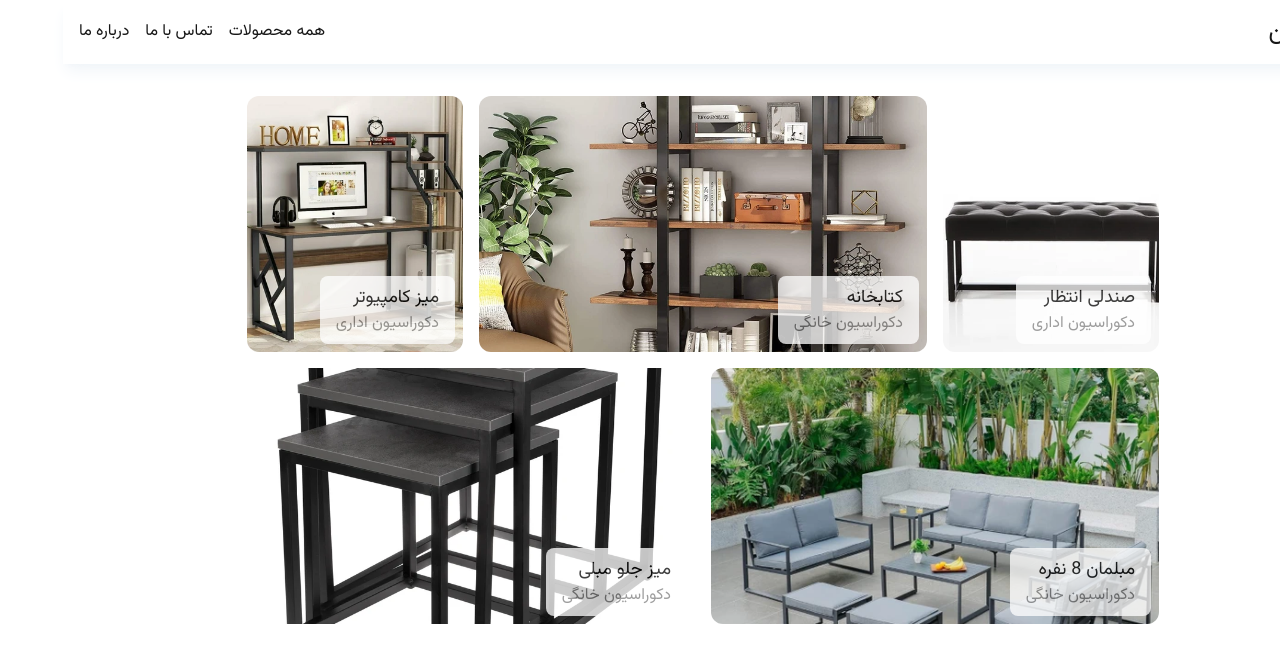
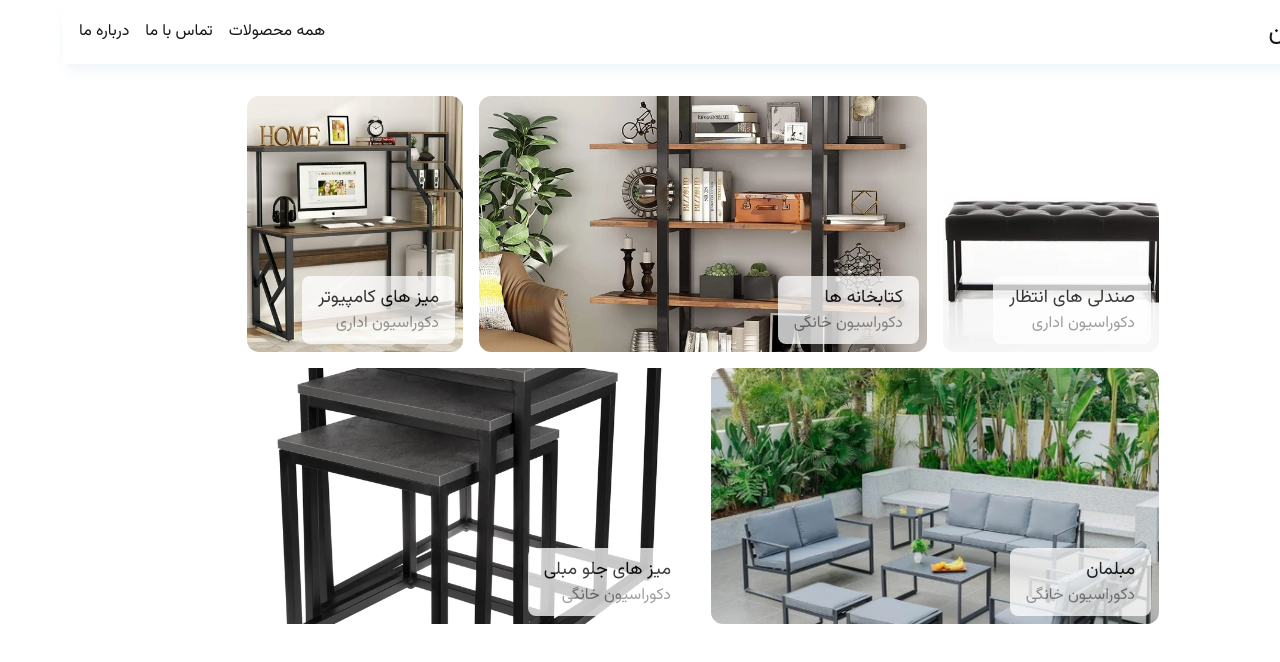
Before and after one commit to reza-kelidari/woodin, a Next.js app: page / in a window 1280 px wide. Shown: the top 662 px of the page. Built offline with nearby package versions, Linux system fonts and the light colour scheme.

Commit message:
Improving Header

```diff
--- a/app/components/Header/index.tsx
+++ b/app/components/Header/index.tsx
@@ -1,99 +1,51 @@
 import Image from "next/image";
 import React from "react";
+import { ItemType } from "../types";
+import Product from "@/components/Product";
 
 export default function Header() {
+  const items: ItemType[] = [
+    {
+      name: "صندلی های انتظار",
+      category: "دکوراسیون اداری",
+      image: "/paf-1.webp",
+    },
+    {
+      name: "کتابخانه ها",
+      category: "دکوراسیون خانگی",
+      image: "/book-shelf-1.webp",
+      className: "sm:col-start-2 sm:col-end-4 max-sm:order-first",
+    },
+    {
+      name: "میز های کامپیوتر",
+      category: "دکوراسیون اداری",
+      image: "/pc-desk-1.webp",
+    },
+    {
+      name: "مبلمان",
+      category: "دکوراسیون خانگی",
+      image: "/furniture-1.webp",
+      className: "sm:col-span-2",
+    },
+    {
+      name: "میز های جلو مبلی",
+      image: "/mini-table-1.webp",
+      category: "دکوراسیون خانگی",
+      className: "sm:col-span-2",
+    },
+  ];
+
   return (
     <header className="w-full lg:w-3/4 2xl:w-7/12 grid grid-cols-4 gap-4 max-sm:grid-cols-1">
-      <a
-        href="#"
-        className="relative rounded-xl overflow-hidden sm:hover:shadow-lg transition-all group"
-      >
-        <Image
-          src="/paf-1.webp"
-          alt="Paf"
-          height={250}
-          width={500}
-          className="w-full h-48 md:h-64 object-cover group-hover:scale-110 transition-all group"
+      {items.map((item, index) => (
+        <Product
+          key={index}
+          name={item.name}
+          image={item.image}
+          category={item.category}
+          className={item.className}
         />
-        <div className="absolute right-2 bottom-2 bg-white dark:bg-zinc-900 py-2 px-4 rounded-lg group-hover:opacity-50 transition-all opacity-75">
-          <h3 className="text-lg text-black dark:text-white">صندلی انتظار</h3>
-          <h4 className="text-md opacity-50 text-black dark:text-white">
-            دکوراسیون اداری
-          </h4>
-        </div>
-      </a>
-      <a
-        href="#"
-        className="sm:col-start-2 sm:col-end-4 relative rounded-xl overflow-hidden order-first sm:order-none sm:hover:shadow-lg transition-all group"
-      >
-        <Image
-          src="/book-shelf-1.webp"
-          alt="Furniture"
-          height={250}
-          width={500}
-          className="w-full h-48 md:h-64 object-cover group-hover:scale-110 transition-all group"
-        />
-        <div className="absolute right-2 bottom-2 bg-white dark:bg-zinc-900 py-2 px-4 rounded-lg group-hover:opacity-50 transition-all opacity-75">
-          <h3 className="text-lg text-black dark:text-white">کتابخانه</h3>
-          <h4 className="text-md opacity-50 text-black dark:text-white">
-            دکوراسیون خانگی
-          </h4>
-        </div>
-      </a>
-      <a
-        href="#"
-        className="relative rounded-xl overflow-hidden sm:hover:shadow-lg transition-all group"
-      >
-        <Image
-          src="/pc-desk-1.webp"
-          alt="PC Desk"
-          height={250}
-          width={500}
-          className="w-full h-48 md:h-64 object-cover group-hover:scale-110 transition-all group"
-        />
-        <div className="absolute right-2 bottom-2 bg-white dark:bg-zinc-900 py-2 px-4 rounded-lg group-hover:opacity-50 transition-all opacity-75">
-          <h3 className="text-lg text-black dark:text-white">میز کامپیوتر</h3>
-          <h4 className="text-md opacity-50 text-black dark:text-white">
-            دکوراسیون اداری
-          </h4>
-        </div>
-      </a>
-      <a
-        href="#"
-        className="sm:col-span-2 relative rounded-xl overflow-hidden sm:hover:shadow-lg transition-all group"
-      >
-        <Image
-          src="/furniture-1.webp"
-          alt="Furniture"
-          height={250}
-          width={500}
-          className="w-full h-48 md:h-64 object-cover group-hover:scale-110 transition-all group"
-        />
-        <div className="absolute right-2 bottom-2 bg-white dark:bg-zinc-900 py-2 px-4 rounded-lg group-hover:opacity-50 transition-all opacity-75">
-          <h3 className="text-lg text-black dark:text-white">مبلمان 8 نفره</h3>
-          <h4 className="text-md opacity-50 text-black dark:text-white">
-            دکوراسیون خانگی
-          </h4>
-        </div>
-      </a>
-      <a
-        href="#"
-        className="sm:col-span-2 relative rounded-xl overflow-hidden sm:hover:shadow-lg transition-all group"
-      >
-        <Image
-          src="/mini-table-1.webp"
-          alt="Furniture"
-          height={250}
-          width={500}
-          className="w-full h-48 md:h-64 object-cover group-hover:scale-110 transition-all group"
-        />
-        <div className="absolute right-2 bottom-2 bg-white dark:bg-zinc-900 py-2 px-4 rounded-lg group-hover:opacity-50 transition-all opacity-75">
-          <h3 className="text-lg text-black dark:text-white">میز جلو مبلی</h3>
-          <h4 className="text-md opacity-50 text-black dark:text-white">
-            دکوراسیون خانگی
-          </h4>
-        </div>
-      </a>
+      ))}
     </header>
   );
 }
--- /dev/null
+++ b/components/Product/index.tsx
@@ -0,0 +1,49 @@
+import { ItemType } from "@/app/components/types";
+import Image from "next/image";
+import React from "react";
+
+export default function Product({
+  name,
+  image,
+  category,
+  className,
+  price,
+  offPrice,
+}: ItemType) {
+  return (
+    <a
+      href="#"
+      className={
+        className +
+        " relative rounded-xl overflow-hidden sm:hover:shadow-lg transition-all group"
+      }
+    >
+      <Image
+        src={image}
+        alt={name}
+        height={250}
+        width={500}
+        className="w-full h-48 md:h-64 object-cover group-hover:scale-110 transition-all group"
+      />
+      {price && (
+        <div
+          className={`${
+            offPrice
+              ? "bg-white dark:bg-green-800"
+              : "bg-white dark:bg-zinc-900"
+          } flex flex-col gap-2 absolute left-2 top-2   py-1 px-2 text-sm rounded-lg group-hover:opacity-50 transition-all opacity-75`}
+        >
+          <span className={offPrice ? "line-through" : ""}>{price.toLocaleString("fa-ir")} تومان</span>
+          {offPrice && <span>{offPrice.toLocaleString("fa-ir")} تومان</span>}
+        </div>
+      )}
+
+      <div className="absolute right-2 bottom-2 bg-white dark:bg-zinc-900 py-2 px-4 rounded-lg group-hover:opacity-50 transition-all opacity-75">
+        <h3 className="text-lg text-black dark:text-white">{name}</h3>
+        <h4 className="text-md opacity-50 text-black dark:text-white">
+          {category}
+        </h4>
+      </div>
+    </a>
+  );
+}
```
Also changed, not shown: app/components/types.d.ts (added, +45 -0 lines).
